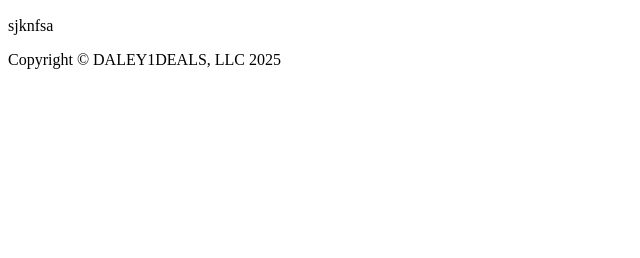
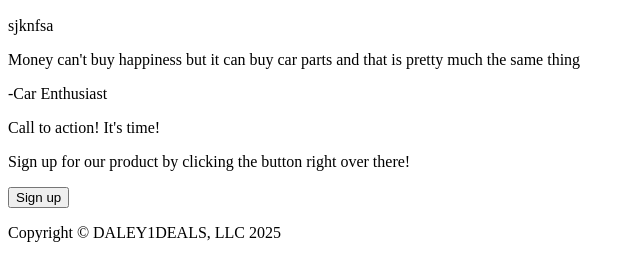
Before and after one commit to Nickaela/landingpage-n, a plain HTML site: page index.html in a window 1280 px wide. Shown: the part 2056-2314 px from the top of the page, without its empty margins (0-640 px from the left). Before the commit the page ends 2141 px from the top, so only its background shows below. Drawn offline with Linux system fonts and the light colour scheme.

Commit message:
Add html content

```diff
--- a/index.html
+++ b/index.html
@@ -44,11 +44,16 @@
     </section>
 
     <section class="quote">
-
+        <p>Money can't buy happiness but it can buy car parts and that is pretty much the same thing</p>
+        <p>-Car Enthusiast</p>
     </section>
 
     <section class="signup">
-
+        <div class="blue">
+            <p>Call to action! It's time!</p>
+            <p>Sign up for our product by clicking the button right over there!</p>
+            <button>Sign up</button>
+        </div>
     </section>
 
 </body>
```
